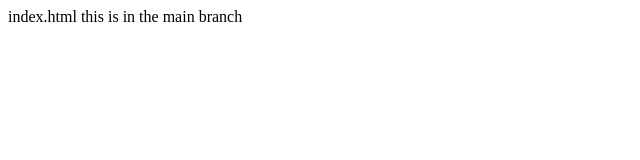
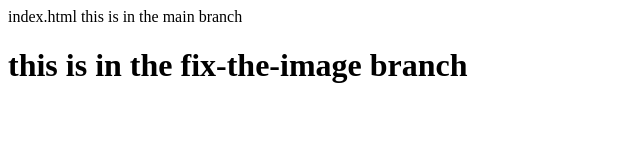
Before and after one commit to MinteMekuria/branching-remote-sp21, a plain HTML site: page index.html in a window 1280 px wide. Shown: the whole page, without its empty margins (0-640 px from the left). Drawn offline with Linux system fonts and the light colour scheme.

Commit message:
Update index.html

```diff
--- a/index.html
+++ b/index.html
@@ -1,2 +1,3 @@
 index.html
 this is in the main branch
+<h1>this is in the fix-the-image branch</h1>
```
